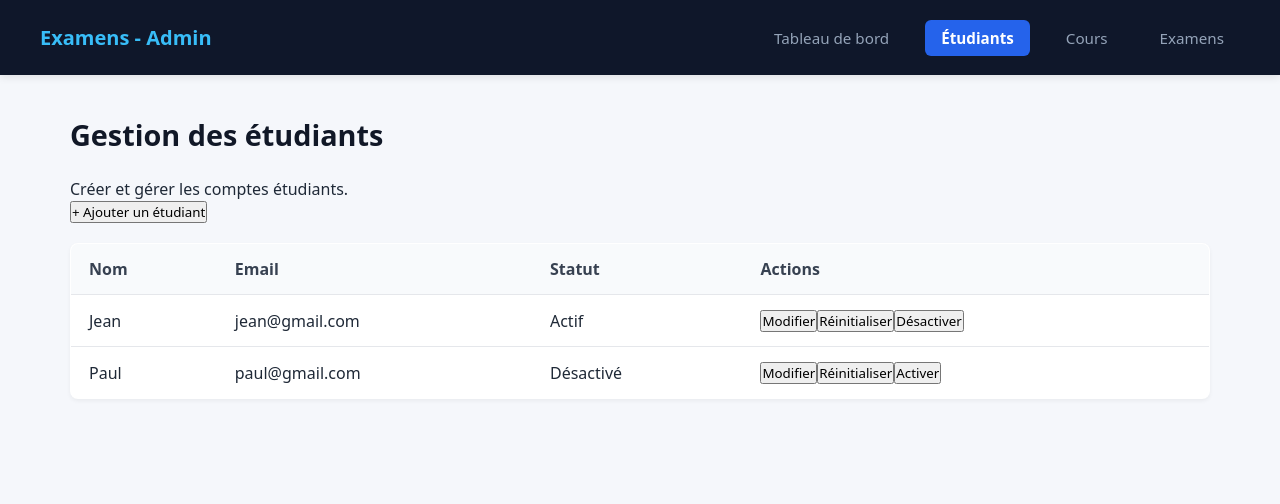
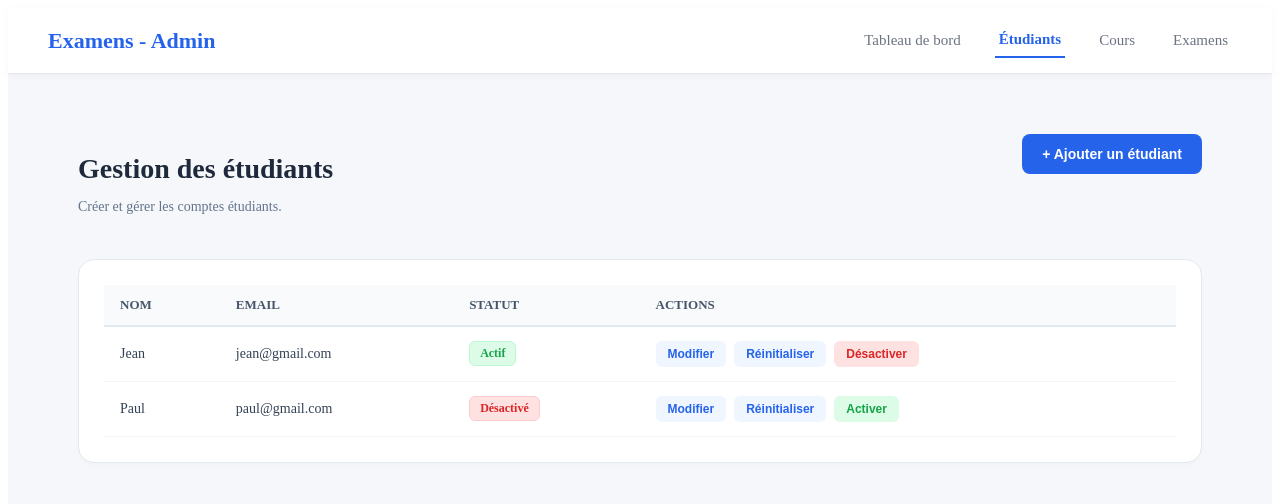
Before and after one commit to heisantatriniaina2-art/Projet-WEB2-frontend, a React app: page /admin/students in a window 1280 px wide. Shown: the top 504 px of the page. Built offline with nearby package versions, Linux system fonts and the light colour scheme; no server answers; the HTML template or start-up script is replaced by a standard one.

Commit message:
feat: update App.css and Dashboard

```diff
--- a/src/App.css
+++ b/src/App.css
@@ -1,274 +1,390 @@
 /* =========================
-   RESET & GLOBAL
+   ADMIN PAGES (Students, Courses, Exams, Questions, Results)
 ========================= */
-* {
-  margin: 0;
-  padding: 0;
-  box-sizing: border-box;
-  font-family: system-ui, -apple-system, sans-serif;
+
+.admin-page {
+  max-width: 1200px;
+  margin: 0 auto;
+  padding: 30px;
 }
+/* =========================
+   LAYOUT ADMIN (header + navbar en haut)
+========================= */
 
-body {
-  min-height: 100vh;
-  background-color: #f5f7fb;
-  color: #1f2937;
-}
-
-body > #root,
-#root > div {
-  min-height: 100vh;
-}
-
-/* =========================
-   LAYOUT ADMIN (TOP NAVBAR)
-========================= */
 .admin-layout {
-  display: flex;
-  flex-direction: column;
+  display: block;
   min-height: 100vh;
   background-color: #f5f7fb;
 }
 
-/* Header / Barre de navigation en haut */
 .admin-header {
-  height: 75px;
-  background-color: #0f172a; /* Slate foncé élégant */
   display: flex;
   align-items: center;
   justify-content: space-between;
-  padding: 0 40px;
-  box-shadow: 0 2px 8px rgba(0, 0, 0, 0.1);
+  flex-wrap: wrap;
+  gap: 15px;
+  padding: 15px 40px;
+  background-color: #ffffff;
+  border-bottom: 1px solid #e5e7eb;
+  box-shadow: 0 2px 8px rgba(0, 0, 0, 0.04);
 }
 
 .admin-header h2 {
-  font-size: 1.25rem;
+  font-size: 22px;
   font-weight: 700;
-  color: #38bdf8;
+  color: #2563eb;
+  margin: 0;
 }
 
 .admin-navbar {
   display: flex;
   align-items: center;
-  gap: 20px;
+  gap: 30px;
 }
 
-.admin-navbar a,
-.admin-navbar button {
-  color: #94a3b8;
+.admin-navbar a {
   text-decoration: none;
-  font-size: 0.95rem;
+  color: #6b7280;
+  font-size: 15px;
   font-weight: 500;
-  padding: 8px 16px;
-  border-radius: 6px;
-  background: transparent;
-  border: none;
-  cursor: pointer;
-  transition: all 0.2s ease;
+  padding: 8px 4px;
+  transition: color 0.2s ease;
 }
 
-.admin-navbar a:hover,
-.admin-navbar button:hover {
-  color: #ffffff;
-  background-color: #1e293b;
+.admin-navbar a:hover {
+  color: #2563eb;
 }
 
 .admin-navbar a.active {
-  color: #ffffff;
-  background-color: #2563eb;
+  color: #2563eb;
   font-weight: 600;
+  border-bottom: 2px solid #2563eb;
 }
 
-/* Zone de contenu sous le header */
 .admin-content {
-  flex: 1;
-  max-width: 1200px;
-  width: 100%;
-  margin: 0 auto;
-  padding: 40px 30px;
+  padding: 30px 40px;
 }
 
-.admin-content h1 {
-  font-size: 1.8rem;
-  color: #111827;
-  margin-bottom: 24px;
+/* --- En-tête de page --- */
+.page-header {
+  display: flex;
+  justify-content: space-between;
+  align-items: flex-start;
+  flex-wrap: wrap;
+  gap: 15px;
+  margin-bottom: 30px;
+}
+
+.page-header h1 {
+  font-size: 28px;
+  color: #1e293b;
+  margin-bottom: 5px;
+}
+
+.page-header p {
+  color: #64748b;
+  font-size: 14px;
+}
+
+/* --- Boutons principaux --- */
+.primary-button {
+  background-color: #2563eb;
+  color: #fff;
+  border: none;
+  padding: 12px 20px;
+  border-radius: 8px;
+  font-weight: 600;
+  font-size: 14px;
+  cursor: pointer;
+  transition: background-color 0.2s;
+  white-space: nowrap;
+}
+
+.primary-button:hover {
+  background-color: #1d4ed8;
+}
+
+.secondary-button {
+  background-color: #f1f5f9;
+  color: #475569;
+  border: 1px solid #cbd5e1;
+  padding: 12px 20px;
+  border-radius: 8px;
+  font-weight: 600;
+  font-size: 14px;
+  cursor: pointer;
+  transition: all 0.2s;
+}
+
+.secondary-button:hover {
+  background-color: #e2e8f0;
+}
+
+/* --- Titre du form-card (Ajouter/Modifier) --- */
+.form-card h2 {
+  margin-top: 0;
+  margin-bottom: 20px;
+  font-size: 20px;
+  color: #1e293b;
+}
+
+/* --- select dans les form-group (ex: choix du cours) --- */
+.form-group select {
+  padding: 10px 14px;
+  border: 1px solid #cbd5e1;
+  border-radius: 8px;
+  font-size: 14px;
+  outline: none;
+  background-color: #fff;
+  color: #334155;
+  transition: border-color 0.2s;
+}
+
+.form-group select:focus {
+  border-color: #2563eb;
+  box-shadow: 0 0 0 3px rgba(37, 99, 235, 0.1);
+}
+
+/* --- Actions du formulaire (submit / annuler) --- */
+.form-actions {
+  display: flex;
+  gap: 12px;
+  margin-top: 10px;
+}
+
+/* --- Tableau (liste étudiants / cours / examens / résultats) --- */
+.table-card {
+  background: #ffffff;
+  padding: 25px;
+  border-radius: 16px;
+  border: 1px solid #e2e8f0;
+  box-shadow: 0 4px 6px -1px rgba(0, 0, 0, 0.02);
+  overflow-x: auto;
+}
+
+.table-card table {
+  width: 100%;
+  border-collapse: collapse;
+}
+
+.table-card th {
+  background-color: #f8fafc;
+  color: #475569;
+  font-weight: 600;
+  padding: 12px 16px;
+  border-bottom: 2px solid #e2e8f0;
+  font-size: 13px;
+  text-transform: uppercase;
+  text-align: left;
+}
+
+.table-card td {
+  padding: 14px 16px;
+  border-bottom: 1px solid #f1f5f9;
+  color: #334155;
+  font-size: 14px;
+}
+
+.table-card tbody tr:hover {
+  background-color: #f8fafc;
+}
+
+/* --- Boutons d'action dans les lignes du tableau --- */
+.actions {
+  display: flex;
+  gap: 8px;
+  flex-wrap: wrap;
+}
+
+.action-button {
+  padding: 6px 12px;
+  border-radius: 6px;
+  font-size: 12px;
+  font-weight: 600;
+  border: none;
+  cursor: pointer;
+  background-color: #eff6ff;
+  color: #2563eb;
+  transition: background-color 0.2s;
+}
+
+.action-button:hover {
+  background-color: #dbeafe;
+}
+
+.action-button.danger {
+  background-color: #fee2e2;
+  color: #dc2626;
+}
+
+.action-button.danger:hover {
+  background-color: #fecaca;
+}
+
+.action-button.success {
+  background-color: #dcfce7;
+  color: #16a34a;
+}
+
+.action-button.success:hover {
+  background-color: #bbf7d0;
+}
+
+/* --- Badges de statut (Students: Actif / Désactivé) --- */
+.status {
+  display: inline-block;
+  padding: 4px 10px;
+  border-radius: 6px;
+  font-weight: 600;
+  font-size: 12px;
+}
+
+.status.active {
+  background-color: #dcfce7;
+  color: #16a34a;
+  border: 1px solid #bbf7d0;
+}
+
+.status.inactive {
+  background-color: #fee2e2;
+  color: #dc2626;
+  border: 1px solid #fecaca;
+}
+
+/* --- Message "aucune donnée" --- */
+.empty-message {
+  color: #64748b;
+  text-align: center;
+  padding: 20px;
+}
+
+/* --- Lien retour (ex: Results.jsx "← Retour aux examens") --- */
+.admin-page > a {
+  color: #2563eb;
+  text-decoration: none;
+  font-weight: 600;
+  font-size: 14px;
+}
+
+.admin-page > a:hover {
+  text-decoration: underline;
 }
 
 /* =========================
-   DASHBOARD & CARDS ADMIN
+   QUESTIONS (cartes imbriquées dans table-card)
 ========================= */
-.stats-container,
-.card-grid {
+
+/* Chaque question affichée comme une carte dans la liste */
+.table-card .form-card {
+  margin-bottom: 20px;
+  box-shadow: none;
+  border: 1px solid #e2e8f0;
+}
+
+.table-card .form-card:last-child {
+  margin-bottom: 0;
+}
+
+/* Titre "Question X — Y point(s)" */
+.form-card h3 {
+  font-size: 16px;
+  font-weight: 600;
+  color: #1e293b;
+  margin-bottom: 10px;
+}
+
+.form-card > p {
+  color: #475569;
+  font-size: 14px;
+  margin-bottom: 12px;
+}
+
+/* Liste des choix de réponse */
+.form-card ul {
+  list-style: none;
+  padding-left: 0;
+  margin-bottom: 15px;
+}
+
+.form-card ul li {
+  padding: 6px 0;
+  font-size: 14px;
+  color: #475569;
+  border-bottom: 1px solid #f1f5f9;
+}
+
+.form-card ul li:last-child {
+  border-bottom: none;
+}
+
+/* =========================
+   DASHBOARD - cartes résumé
+========================= */
+
+.admin-page .card-grid {
   display: grid;
   grid-template-columns: repeat(auto-fit, minmax(220px, 1fr));
-  gap: 20px;
+  gap: 25px;
   margin-top: 20px;
 }
 
-.stat-card,
-.card {
-  background: white;
-  padding: 24px;
-  border-radius: 12px;
+.admin-page .card {
+  background-color: #ffffff;
+  padding: 25px;
+  border-radius: 14px;
   border: 1px solid #e5e7eb;
-  box-shadow: 0 2px 4px rgba(0, 0, 0, 0.04);
+  box-shadow: 0 3px 10px rgba(0, 0, 0, 0.05);
   text-align: center;
   transition: transform 0.2s ease, box-shadow 0.2s ease;
 }
 
-.stat-card:hover,
-.card:hover {
-  transform: translateY(-3px);
-  box-shadow: 0 8px 20px rgba(0, 0, 0, 0.06);
+.admin-page .card:hover {
+  transform: translateY(-4px);
+  box-shadow: 0 10px 20px rgba(0, 0, 0, 0.08);
 }
 
-.stat-card a,
-.card a {
+.admin-page .card a {
   text-decoration: none;
-  color: #2563eb;
+  color: #1e293b;
+  font-size: 17px;
   font-weight: 600;
-  font-size: 1.1rem;
 }
 
-.stat-card h3,
-.card h3 {
-  font-size: 2.2rem;
-  margin-top: 10px;
-  color: #0f172a;
+.admin-page .card a:hover {
+  color: #2563eb;
+}
+
+.admin-page .card h3 {
+  margin-top: 12px;
+  font-size: 34px;
+  font-weight: 700;
+  color: #2563eb;
 }
 
 /* =========================
-   TABLEAUX
+   RESPONSIVE (pages admin)
 ========================= */
-table {
-  width: 100%;
-  border-collapse: collapse;
-  background: white;
-  margin-top: 20px;
-  border-radius: 8px;
-  overflow: hidden;
-  box-shadow: 0 2px 4px rgba(0, 0, 0, 0.05);
-  border: 1px solid #e5e7eb;
-}
 
-th,
-td {
-  padding: 14px 18px;
-  text-align: left;
-  border-bottom: 1px solid #e5e7eb;
-}
-
-th {
-  background-color: #f8fafc;
-  font-weight: 600;
-  color: #374151;
-}
-
-/* =========================
-   BOUTONS & UTILS
-========================= */
-.btn {
-  display: inline-block;
-  padding: 8px 16px;
-  border-radius: 6px;
-  border: none;
-  cursor: pointer;
-  background-color: #2563eb;
-  color: white;
-  text-decoration: none;
-  font-size: 0.9rem;
-  font-weight: 500;
-  transition: background-color 0.2s;
-}
-
-.btn:hover {
-  background-color: #1d4ed8;
-}
-
-.btn-danger,
-.logout-button {
-  background-color: #ef4444;
-  color: white;
-  border: none;
-  padding: 8px 16px;
-  border-radius: 6px;
-  cursor: pointer;
-  font-size: 0.9rem;
-  transition: background-color 0.2s;
-}
-
-.btn-danger:hover,
-.logout-button:hover {
-  background-color: #dc2626;
-}
-
-/* =========================
-   PAGE DE LOGIN
-========================= */
-#root > div:not(.dashboard):not(.admin-layout) {
-  display: flex;
-  flex-direction: column;
-  align-items: center;
-  justify-content: center;
-  padding: 30px;
-  background-color: #f5f7fb;
-}
-
-#root > div:not(.dashboard):not(.admin-layout) > h1 {
-  color: #2563eb;
-  font-size: 32px;
-  margin-bottom: 8px;
-}
-
-#root > div:not(.dashboard):not(.admin-layout) > form {
-  width: 100%;
-  max-width: 420px;
-  background-color: white;
-  padding: 35px;
-  border-radius: 16px;
-  box-shadow: 0 10px 30px rgba(0, 0, 0, 0.08);
-}
-
-#root > div:not(.dashboard):not(.admin-layout) input {
-  width: 100%;
-  padding: 13px 15px;
-  border: 1px solid #d1d5db;
-  border-radius: 8px;
-  font-size: 15px;
-  outline: none;
-  margin-top: 6px;
-  margin-bottom: 18px;
-}
-
-#root > div:not(.dashboard):not(.admin-layout) input:focus {
-  border-color: #2563eb;
-  box-shadow: 0 0 0 3px rgba(37, 99, 235, 0.12);
-}
-
-#root > div:not(.dashboard):not(.admin-layout) button[type="submit"] {
-  width: 100%;
-  padding: 13px;
-  border: none;
-  border-radius: 8px;
-  background-color: #2563eb;
-  color: white;
-  font-weight: 600;
-  cursor: pointer;
-}
-
-/* =========================
-   RESPONSIVE
-========================= */
 @media (max-width: 768px) {
-  .admin-header {
-    flex-direction: column;
-    height: auto;
-    padding: 15px 20px;
-    gap: 12px;
+  .admin-page {
+    padding: 20px;
   }
 
-  .admin-navbar {
-    flex-wrap: wrap;
-    justify-content: center;
-    gap: 10px;
+  .page-header {
+    flex-direction: column;
+    align-items: stretch;
+  }
+
+  .primary-button {
+    width: 100%;
+    text-align: center;
+  }
+
+  .actions {
+    flex-direction: column;
+  }
+
+  .table-card {
+    padding: 15px;
   }
 }
--- a/src/pages/admin/Dashboard.jsx
+++ b/src/pages/admin/Dashboard.jsx
@@ -22,8 +22,14 @@ export default function Dashboard() {
   }, []);
 
   return (
-    <div>
-      <h1>Tableau de bord</h1>
+    <div className="admin-page">
+      <div className="page-header">
+        <div>
+          <h1>Tableau de bord</h1>
+          <p>Vue d'ensemble de la plateforme.</p>
+        </div>
+      </div>
+
       <div className="card-grid">
         <div className="card">
           <Link to="/admin/students">Étudiants</Link>
```
